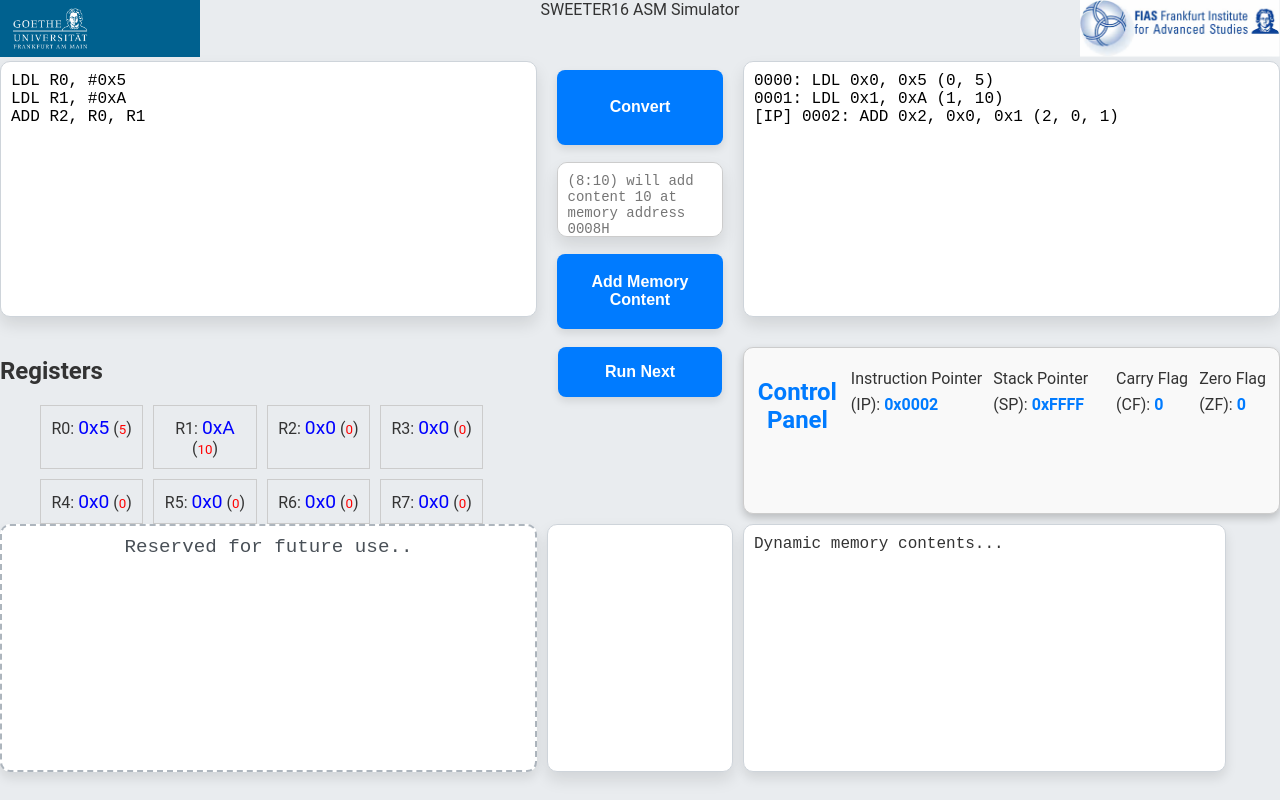
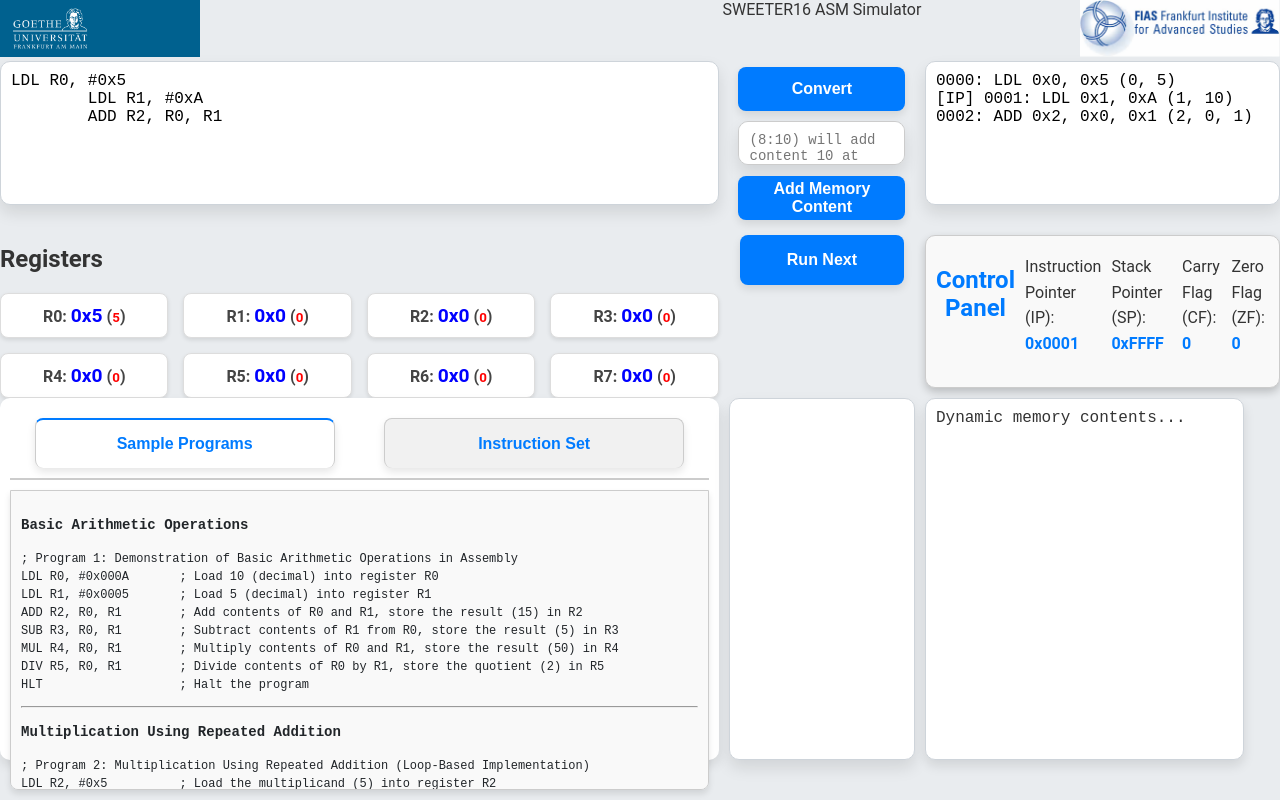
Before and after one commit to GautamDange/Sweeter16, a plain HTML site: page index.html in a window 1280 px wide. Both pictures are taken after a click on the button "Run Next". Drawn offline with Linux system fonts and the light colour scheme.

Commit message:
UI changes, sample program and instructions

```diff
--- a/index.html
+++ b/index.html
@@ -72,8 +72,21 @@
     </div>
 
     <div id="row_4_col_1">
-        <div id="reserved_LOW" class="textarea-like">Reserved for future use..</div>
+        <div id="reserved_LOW" class="SampleHolder">
+            <!-- Tab Buttons -->
+            <div id="tabButtons">
+                <button id="tabPrograms" class="tab-btn active">Sample Programs</button>
+                <button id="tabInstructions" class="tab-btn">Instruction Set</button>
+            </div>
+
+            <!-- Content Display Area -->
+            <div id="tabContent" style="margin-top: 10px; overflow-y: auto; height: 300px; border: 1px solid #ccc; padding: 10px; background-color: #f9f9f9;">
+                Select a tab to view content here.
+            </div>
+        </div>
     </div>
+
+
     <div id="row_4_col_2">
         <div id="stackDisplay" class="textarea-like">Stack contents...</div>
     </div>
@@ -83,28 +96,7 @@
     <script src="script.js"></script>
     <script src="assembler.js"></script>
     <script src="simulator.js"></script>
-    <script>
-        // Link Convert button to assembler.js
-        document.getElementById('Convert').addEventListener('click', () => {
-            const inputASM = document.getElementById('InputASM').value;
-            if (!inputASM.trim()) {
-                alert("Please provide an ASM program to convert.");
-                return;
-            }
 
-            try {
-                const assembledProgram = assemble(inputASM); // Convert ASM to JSON
-                // Load the assembled program into the simulator
-                loadProgram(assembledProgram);
-            } catch (error) {
-                alert(`Error during assembly: ${error.message}`);
-            }
-        });
-
-        // Link RUN_NEXT button to simulator.js
-        document.getElementById('RUN_NEXT').addEventListener('click', () => {
-            executeNext(); // Assuming executeNext() is a global function from simulator.js
-        });
     </script>
 </body>
 
--- a/script.js
+++ b/script.js
@@ -1,6 +1,7 @@
-// script.js
+const tabPrograms = document.getElementById('tabPrograms');
+const tabInstructions = document.getElementById('tabInstructions');
+const tabContent = document.getElementById('tabContent');
 
-// Function to flash a UI element
 function flashElement(elementId) {
     const element = document.getElementById(elementId);
     if (element) {
@@ -11,12 +12,9 @@ function flashElement(elementId) {
     }
 }
 
-// Example Usage:
-// When updating stack display
 document.getElementById('stackDisplay').innerText = 'Updated stack contents...';
 flashElement('stackDisplay');
 
-// Link Convert button to assembler.js
 document.getElementById('Convert').addEventListener('click', () => {
     const inputASM = document.getElementById('InputASM').value;
     if (!inputASM.trim()) {
@@ -33,33 +31,49 @@ document.getElementById('Convert').addEventListener('click', () => {
     }
 });
 
-// Link RUN_NEXT button to simulator.js
+
 document.getElementById('RUN_NEXT').addEventListener('click', () => {
-    executeNext(); // Assuming executeNext() is a global function from simulator.js
+    executeNext();
 });
 
-// Event listener for Sample Programs
-document.getElementById('loadSamplePrograms').addEventListener('click', () => {
+
+function loadSamplePrograms() {
     import('./Sample_program.js').then(module => {
-        const contentDisplay = document.getElementById('contentDisplay');
-        contentDisplay.innerHTML = module.default.map(program => `
+        tabContent.innerHTML = module.default.map(program => `
             <h3>${program.name}</h3>
             <pre><code>${program.code.trim()}</code></pre>
             <hr>
         `).join('');
+    }).catch(err => {
+        tabContent.innerHTML = `<p>Error loading sample programs: ${err.message}</p>`;
     });
-});
+}
 
-// Event listener for Instruction Set
-document.getElementById('loadInstructionSet').addEventListener('click', () => {
+function loadInstructionSet() {
     import('./Sample_instructions.js').then(module => {
-        const contentDisplay = document.getElementById('contentDisplay');
-        contentDisplay.innerHTML = module.default.map(instruction => `
+        tabContent.innerHTML = module.default.map(instruction => `
             <h3>${instruction.name}</h3>
             <p><strong>Syntax:</strong> <code>${instruction.syntax}</code></p>
             <p><strong>Description:</strong> ${instruction.description}</p>
             <pre><code>${instruction.example}</code></pre>
             <hr>
         `).join('');
+    }).catch(err => {
+        tabContent.innerHTML = `<p>Error loading instruction set: ${err.message}</p>`;
     });
+}
+
+// Add event listeners to tabs
+tabPrograms.addEventListener('click', () => {
+    tabPrograms.classList.add('active');
+    tabInstructions.classList.remove('active');
+    loadSamplePrograms();
 });
+
+tabInstructions.addEventListener('click', () => {
+    tabInstructions.classList.add('active');
+    tabPrograms.classList.remove('active');
+    loadInstructionSet();
+});
+
+loadSamplePrograms();
--- a/style.css
+++ b/style.css
@@ -179,7 +179,6 @@ button:active {
     text-align: center;
     font-size: 1.2rem;
     color: #495057;
-    border: 2px dashed #adb5bd;
     border-radius: 10px;
     padding: 10px;
     margin: 10px auto;
@@ -212,61 +211,72 @@ button:active {
     color: #495057;
 }
 
-/* Registers */
+
+
+/* Registers Section */
 #registers {
-    text-align: center;
     font-family: Arial, sans-serif;
-    margin: 20px;
+    margin: 20px auto;
+    max-width: 800px; /* Center content and limit width */
+    background-color: #f8f9fa; /* Light grey background */
+    border: 2px solid #e0e0e0; /* Subtle border */
+    border-radius: 10px; /* Rounded corners */
+    padding: 20px; /* Add spacing around the container */
+    box-shadow: 0 4px 8px rgba(0, 0, 0, 0.1); /* Subtle shadow for depth */
 }
 
 #registers h2 {
-    font-size: 1.5rem;
-    margin-bottom: 10px;
-    color: #333;
+    font-size: 1.8rem; /* Larger heading */
+    margin-bottom: 15px; /* Add space below heading */
+    color: #007BFF; /* Blue color for the heading */
+    text-align: center;
 }
 
-#dynamicMemoryContentsForUser
-{
-    width: 90%;
-    height: 90%;
+/* Register Display */
+.register-display {
+    display: grid; /* Use grid layout */
+    grid-template-columns: repeat(4, 1fr); /* 4 registers per row */
+    gap: 15px; /* Space between items */
+    list-style: none; /* Remove bullet points */
+    padding: 0; /* Remove default padding */
+    margin: 0; /* Remove default margin */
 }
 
-.register-display {
-    display: flex;
-    flex-wrap: wrap;
-    list-style-type: none; /* Removes bullets from the list */
-    padding: 10; /* Removes default padding from the list */
-    margin: 0; /* Removes default margin */
-    gap: 10px; /* Optional: Adds spacing between items */
-    max-width: 90%; /* Adjust based on the desired width */
+/* Register Item */
+.register-item {
+    background-color: #ffffff; /* White background for each register */
+    border: 1px solid #ddd; /* Subtle border */
+    border-radius: 8px; /* Rounded corners */
+    text-align: center;
+    padding: 10px 15px; /* Add internal spacing */
+    font-size: 1rem; /* Font size */
+    font-weight: bold;
+    color: #444; /* Dark text for contrast */
+    box-shadow: 0 2px 4px rgba(0, 0, 0, 0.1); /* Light shadow */
+    transition: transform 0.2s, box-shadow 0.2s;
 }
 
-.register-item {
-    flex: 1 1 20%; /* Each item takes up 25% of the row */
-    text-align: center; /* Centers the text within each register */
-    padding: 10px; /* Optional: Adds padding for better readability */
-    border: 1px solid #ccc; /* Optional: Adds a border for better visibility */
-    box-sizing: border-box; /* Ensures padding doesn't affect width */
+/* Hover Effect */
+.register-item:hover {
+    transform: translateY(-3px); /* Slight lift */
+    box-shadow: 0 4px 8px rgba(0, 0, 0, 0.15); /* More prominent shadow */
+    background-color: #e9f5ff; /* Light blue background */
+    color: #007BFF; /* Blue text on hover */
 }
 
 
-.register {
-    padding: 10px 10px;
-    background-color: #f9f9f9; /* Light background for contrast */
-    border: 2px solid #ddd; /* Border for definition */
-    border-radius: 8px; /* Rounded corners for modern look */
-    font-size: 1rem;
-    font-weight: bold;
-    color: #444; /* Text color */
-    transition: transform 0.2s, background-color 0.2s; /* Hover effects */
+
+.SampleHolder {
+    display: block;
+    text-align: left; /* Left-align content */
+    padding: 10px; /* Spacing around content */
+    background-color: #f8f9f9; /* Light grey background for consistency */
+    border-radius: 8px; /* Smooth rounded corners */
+    box-shadow: 0 2px 4px rgba(0, 0, 0, 0.1); /* Subtle shadow */
+    overflow: visible; /* No scrolling */
+    height: auto; /* Automatically adjust to content */
+    margin: 0; /* No additional margin */
 }
-
-.register:hover {
-    transform: scale(1.05); /* Slight zoom on hover */
-    background-color: #e0e0e0; /* Subtle hover color */
-    cursor: pointer;
-}
-
 
 /* Stack Display */
 #stackDisplay {
@@ -304,7 +314,6 @@ button:active {
     text-align: center;
     font-size: 1.2rem;
     color: #495057;
-    border: 2px dashed #adb5bd;
     border-radius: 10px;
     margin:  auto;
     background-color: #ffffff;
@@ -360,3 +369,58 @@ button:active {
         width: 50%;
     }
 }
+
+/* Tab Buttons Container */
+#tabButtons {
+    display: flex;
+    border-bottom: 2px solid #ccc; /* Bottom border for tab container */
+    margin-bottom: 10px; /* Space between tabs and content */
+}
+
+/* Tab Buttons */
+.tab-btn {
+    flex: 1; /* Distribute space equally */
+    padding: 10px;
+    text-align: center;
+    font-size: 1rem;
+    font-weight: bold;
+    color: #007BFF; /* Default tab text color */
+    background-color: #f1f1f1; /* Default background */
+    border: 1px solid #ccc;
+    border-bottom: none; /* Remove bottom border to integrate with content area */
+    cursor: pointer;
+    transition: all 0.3s ease;
+}
+
+/* Hover Effect */
+.tab-btn:hover {
+    background-color: #e9ecef;
+}
+
+/* Active Tab */
+.tab-btn.active {
+    background-color: #ffffff; /* Active tab background */
+    color: #007BFF; /* Active tab text color */
+    font-weight: bold;
+    border-top: 2px solid #007BFF; /* Highlight active tab */
+    border-left: 1px solid #ccc;
+    border-right: 1px solid #ccc;
+    border-bottom: none;
+    cursor: default; /* Remove pointer on active tab */
+}
+
+/* Content Display Area */
+#tabContent {
+    text-align: left; /* Left-align text */
+    padding: 10px;
+    background-color: #ffffff;
+    border: 1px solid #ccc;
+    border-radius: 0 0 8px 8px; /* Rounded corners at the bottom */
+    box-shadow: 0 4px 6px rgba(0, 0, 0, 0.1);
+    height: 300px;
+    overflow-y: auto; /* Add scrolling for large content */
+    font-size: 12px; /* Adjust the font size as needed */
+    line-height: 1.5; /* Improve readability with spacing */
+    font-family: 'Courier New', monospace; /* Ensures a clean code-like appearance */
+    color: #212529; /* Dark text for better contrast */
+}
```
Also changed, not shown: simulator.js (+24 -34 lines).
